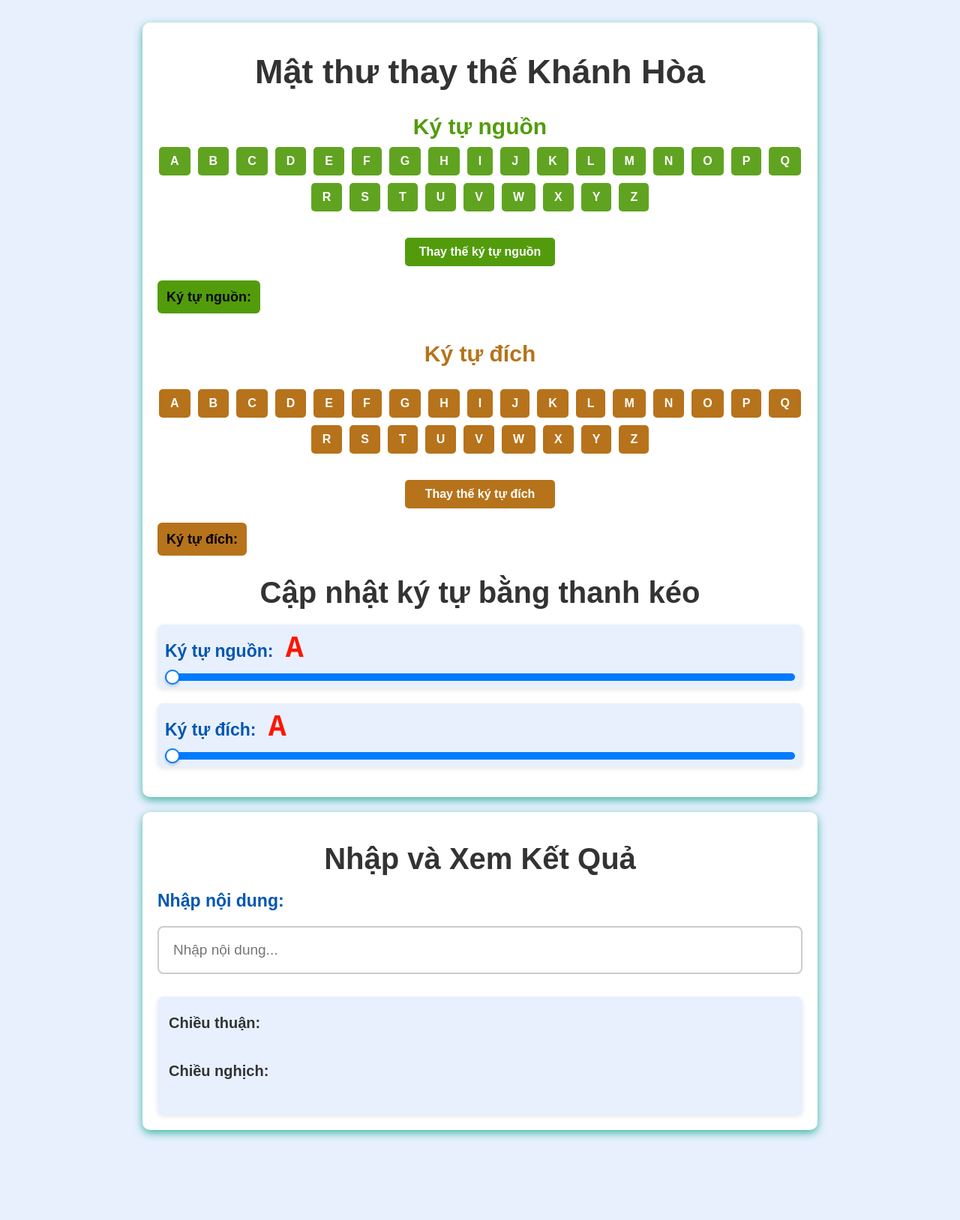
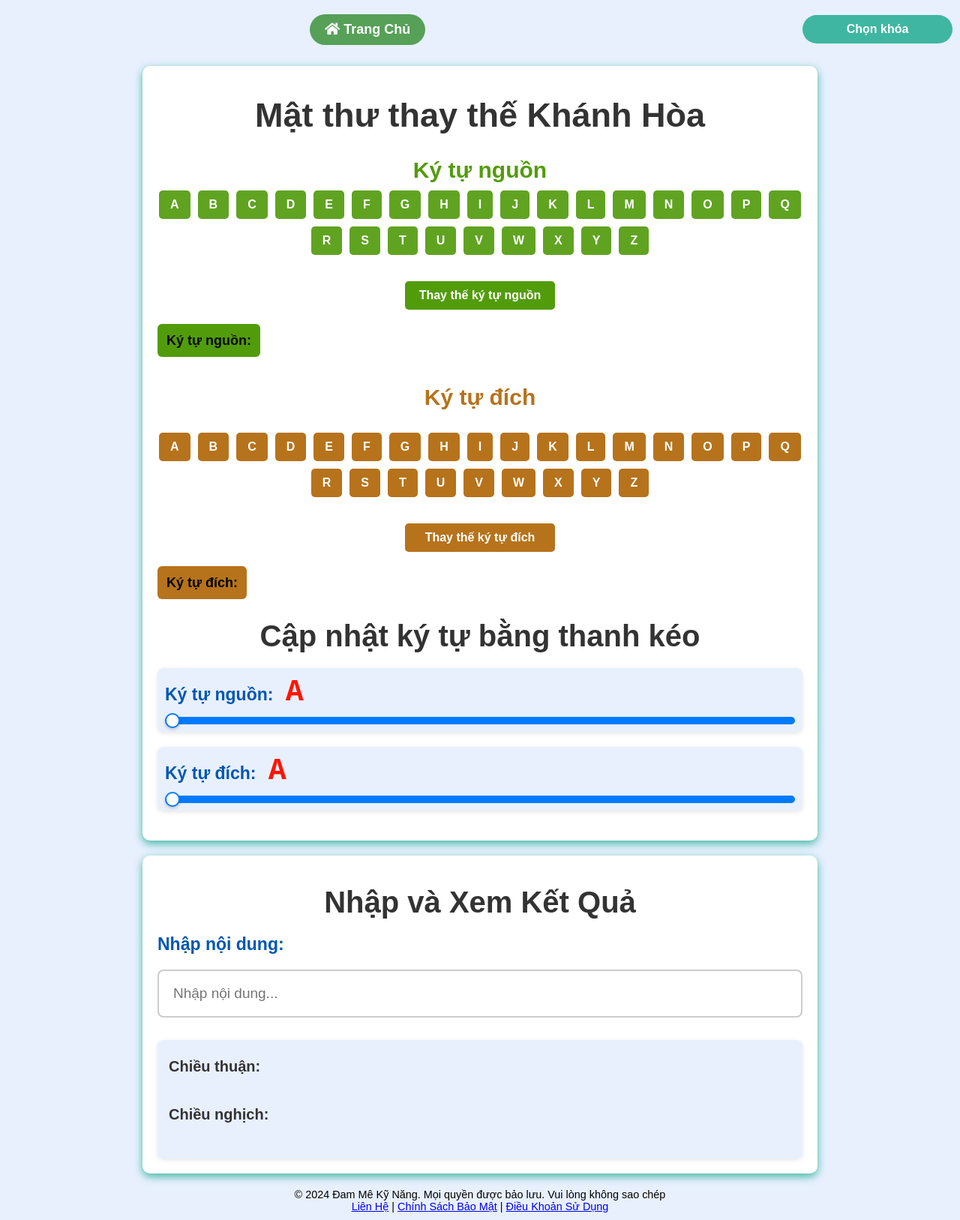
Before and after one commit to CuongCow/masoi, a plain HTML site: page khanhhoa.html in a window 1280 px wide. Shown: the whole page at 75% size. Before the commit the page ends 1537 px from the top, so only its background shows below. Drawn offline with Linux system fonts and the light colour scheme.

Commit message:
khanhhoa.html

```diff
--- a/khanhhoa.html
+++ b/khanhhoa.html
@@ -27,6 +27,83 @@
             border-radius: 10px;
             box-shadow: 0 4px 12px rgb(63, 182, 162);
         }
+        .navbar {
+            display: flex;
+            justify-content: center;
+            gap: 100px;
+            margin-bottom: 0px;
+            flex-wrap: wrap;
+        }
+
+        .navbar a {
+            text-decoration: none;
+            font-weight: bold;
+            padding: 10px 20px;
+            border-radius: 50px;
+            transition: background-color 0.3s ease;
+            color: #fff;
+            text-align: center;
+        }
+
+        .navbar a.home {
+            background-color: #56a058;
+        }
+
+        .navbar a.letters, .navbar a.numbers {
+            background-color: #3fb6a2;
+        }
+
+        .navbar a:hover {
+            opacity: 0.8;
+        }
+        .dropdown {
+    position: relative;
+    display: inline-block;
+}
+
+.dropdown-btn {
+    background-color: #3fb6a2;
+    color: white;
+    padding: 10px 20px;
+    border: none;
+    border-radius: 50px;
+    font-weight: bold;
+    cursor: pointer;
+    transition: background-color 0.3s ease;
+    text-align: center;
+}
+
+.dropdown-btn:hover {
+    opacity: 0.8;
+}
+
+.dropdown-content {
+    display: none;
+    position: absolute;
+    background-color: #ffffff;
+    min-width: 160px;
+    box-shadow: 0 4px 12px rgba(0, 0, 0, 0.1);
+    border-radius: 10px;
+    z-index: 1;
+}
+
+.dropdown-content a {
+    color: #333;
+    padding: 10px 15px;
+    text-decoration: none;
+    display: block;
+    transition: background-color 0.3s ease;
+    border-radius: 10px;
+}
+
+.dropdown-content a:hover {
+    background-color: #3fb6a2;
+    color: white;
+}
+
+.dropdown:hover .dropdown-content {
+    display: block;
+}
 
         h1 {
             text-align: center;
@@ -269,6 +346,22 @@
             cursor: pointer;
             transition: background-color 0.3s, transform 0.3s;
         }
+        .home {
+    display: inline-block;
+    padding: 10px 20px;
+    font-size: 18px;
+    background-color: #007bff;
+    color: #fff;
+    text-decoration: none;
+    border-radius: 5px;
+    transition: background-color 0.3s ease;
+}
+
+.home:hover {
+    background-color: #0056b3;
+}
+
+
 
         /* Button cho Ký tự nguồn */
         .btn-source {
@@ -299,10 +392,32 @@
             font-weight: bold;
             font-size: 23px;
         }
+                    /* Chân trang */
+                    footer {
+            background-color: rgba(0, 0, 0, 0);
+            color: #000000;
+            text-align: center;
+            font-size: 0.9em;
+        }
+
 
     </style>
 </head>
 <body>
+    <div class="navbar">
+        <link rel="stylesheet" href="https://cdnjs.cloudflare.com/ajax/libs/font-awesome/5.15.4/css/all.min.css">
+        <a href="index.html" class="home" style="margin: auto;">
+            <i class="fas fa-home"></i> Trang Chủ
+        </a>
+        <div class="dropdown">
+            <button class="dropdown-btn">Chọn khóa</button>
+            <div class="dropdown-content">
+                <a href="thaytheen.html">Chữ = Chữ EN</a>
+                <a href="sobangchuen.html">Số = Chữ EN</a>
+                <a href="khanhhoa.html">Khánh Hòa</a>
+            </div>
+        </div>
+    </div>
     <div class="container">
         <h1>Mật thư thay thế Khánh Hòa</h1>
 
@@ -521,5 +636,10 @@
         initializeSliders();
 
     </script>
+          <!-- Chân trang -->
+          <footer>
+            <p>&copy; 2024 Đam Mê Kỹ Năng. Mọi quyền được bảo lưu. Vui lòng không sao chép</p>
+            <p><a href="/lienhe.html">Liên Hệ</a> | <a href="/chinhsach.html">Chính Sách Bảo Mật</a> | <a href="/dieukhoan.html">Điều Khoản Sử Dụng</a></p>
+        </footer>
 </body>
 </html>
```
